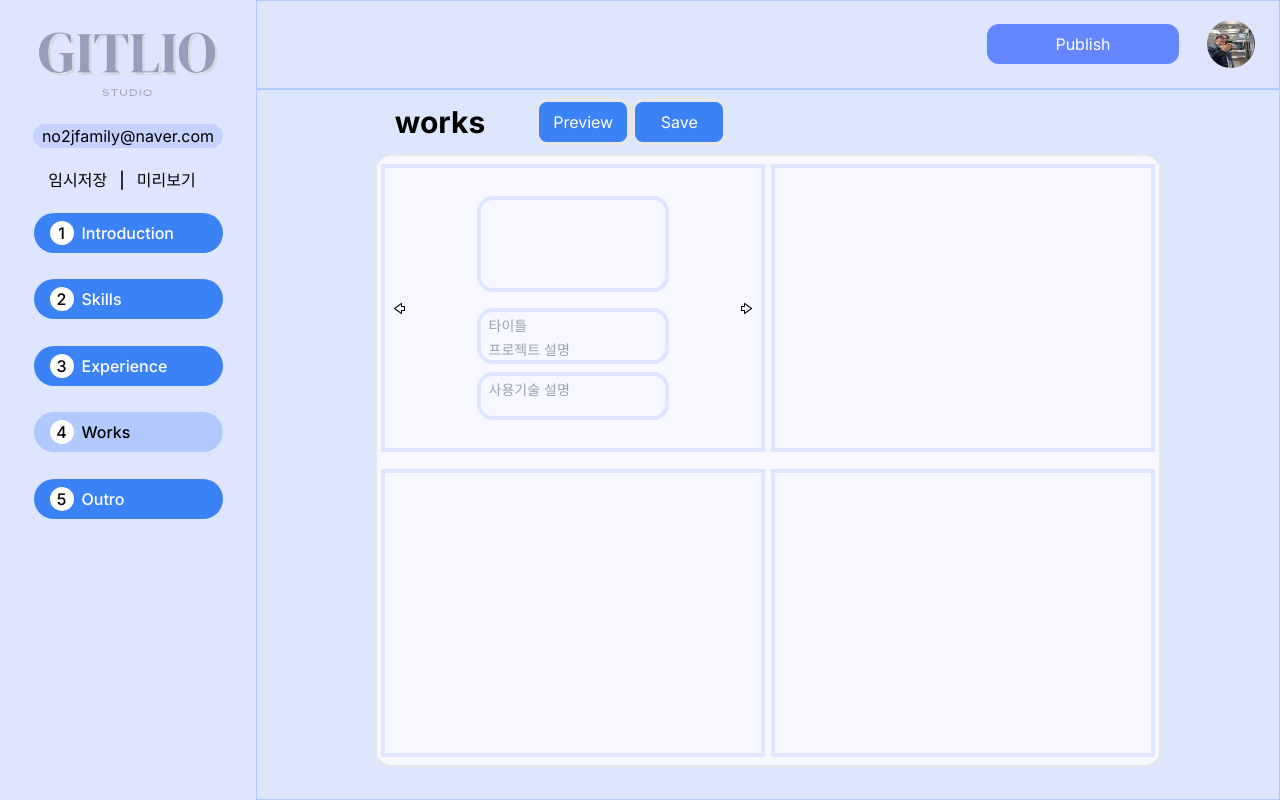
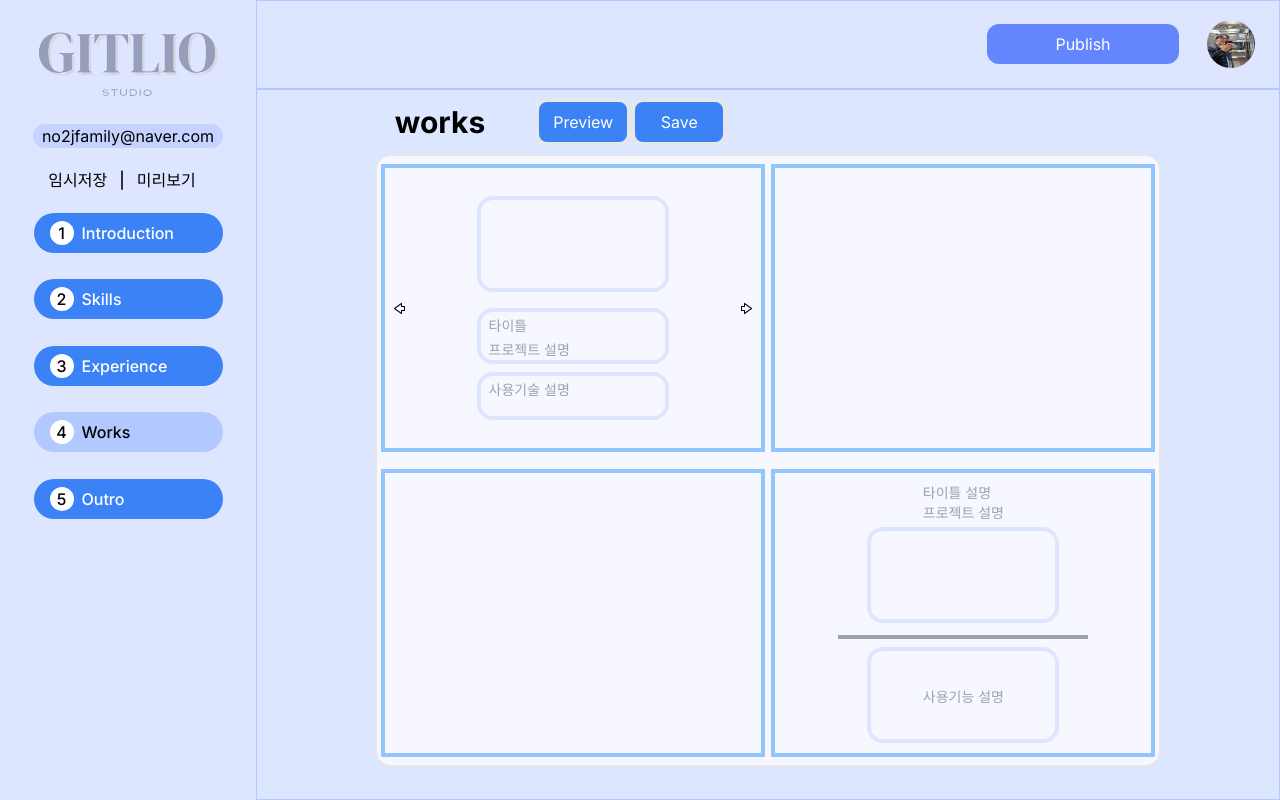
Before and after one commit to TU-GitLio/frontend, a Next.js app in the folder gitlio/: page /works in a window 1280 px wide. Built offline with nearby package versions, Linux system fonts and the light colour scheme.

Commit message:
refactor: border 컬러 변경

```diff
--- a/gitlio/app/(edit)/works/page.tsx
+++ b/gitlio/app/(edit)/works/page.tsx
@@ -18,7 +18,7 @@ export default function WorksPage() {
               <div className="flex flex-col justify-around h-full">
                 <div className="flex flex-row justify-around items-center">
                   <div className="flex flex-row justify-center items-center">
-                    <div className="w-96 h-72 border-4 border-primary">
+                    <div className="w-96 h-72 border-4 border-blue-300">
                       <div className="flex flex-row h-full justify-between items-center">
                         <div className="ml-2 cursor-pointer">
                           <svg
@@ -76,15 +76,35 @@ export default function WorksPage() {
                     </div>
                   </div>
                   <div className="flex flex-row justify-center">
-                    <div className="w-96 h-72 border-4 border-primary"></div>
+                    <div className="w-96 h-72 border-4 border-blue-300"></div>
                   </div>
                 </div>
                 <div className="flex flex-row justify-around">
                   <div className="flex flex-row justify-center">
-                    <div className="w-96 h-72 border-4 border-primary"></div>
+                    <div className="w-96 h-72 border-4 border-blue-300"></div>
                   </div>
                   <div className="flex flex-row justify-center">
-                    <div className="w-96 h-72 border-4 border-primary"></div>
+                    <div className="w-96 h-72 border-4 border-blue-300">
+                      <div className="flex flex-row justify-center items-center h-full">
+                        <div className="flex flex-col justify-around items-center">
+                          <div className="flex flex-col justify-between">
+                            <div className="h-4 text-sm text-gray-400">
+                              타이틀 설명
+                            </div>
+                            <div className="h-4 text-sm text-gray-400 mt-1 mb-2">
+                              프로젝트 설명
+                            </div>
+                          </div>
+                          <div className="w-48 h-24 border-4 border-primary rounded-2xl"></div>
+                          <hr className="w-[250px] border-2 border-gray-400 mt-3" />
+                          <div className="flex flex-col justify-center rounded-2xl items-center border-4 border-primary w-48 h-24 mt-2">
+                            <div className="h-4 text-sm text-gray-400">
+                              사용기능 설명
+                            </div>
+                          </div>
+                        </div>
+                      </div>
+                    </div>
                   </div>
                 </div>
               </div>
```
